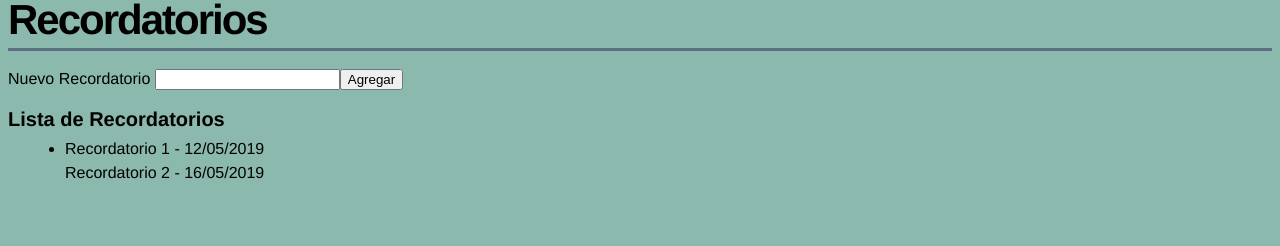
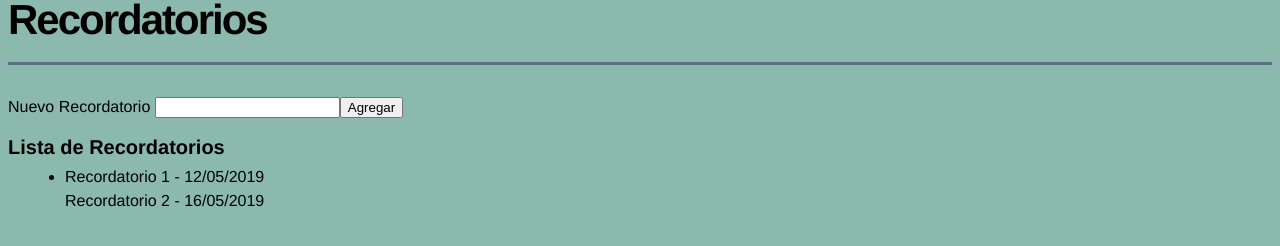
Before and after one commit to lizamedina/lizamedina, a plain HTML site: page index.html in a window 1280 px wide. Drawn offline with Linux system fonts and the light colour scheme.

Commit message:
Update estilo.css

```diff
--- a/estilo.css
+++ b/estilo.css
@@ -24,8 +24,8 @@ body {
 }
 
 h1 {
-    margin: 0 0 16px 0;
-    padding: 0 0 16px 0;
+    margin: 0 0 30px 0;
+    padding: 0 0 30px 0;
     font-size: 42px;
     font-weight: bold;
     letter-spacing: -2px;
```
